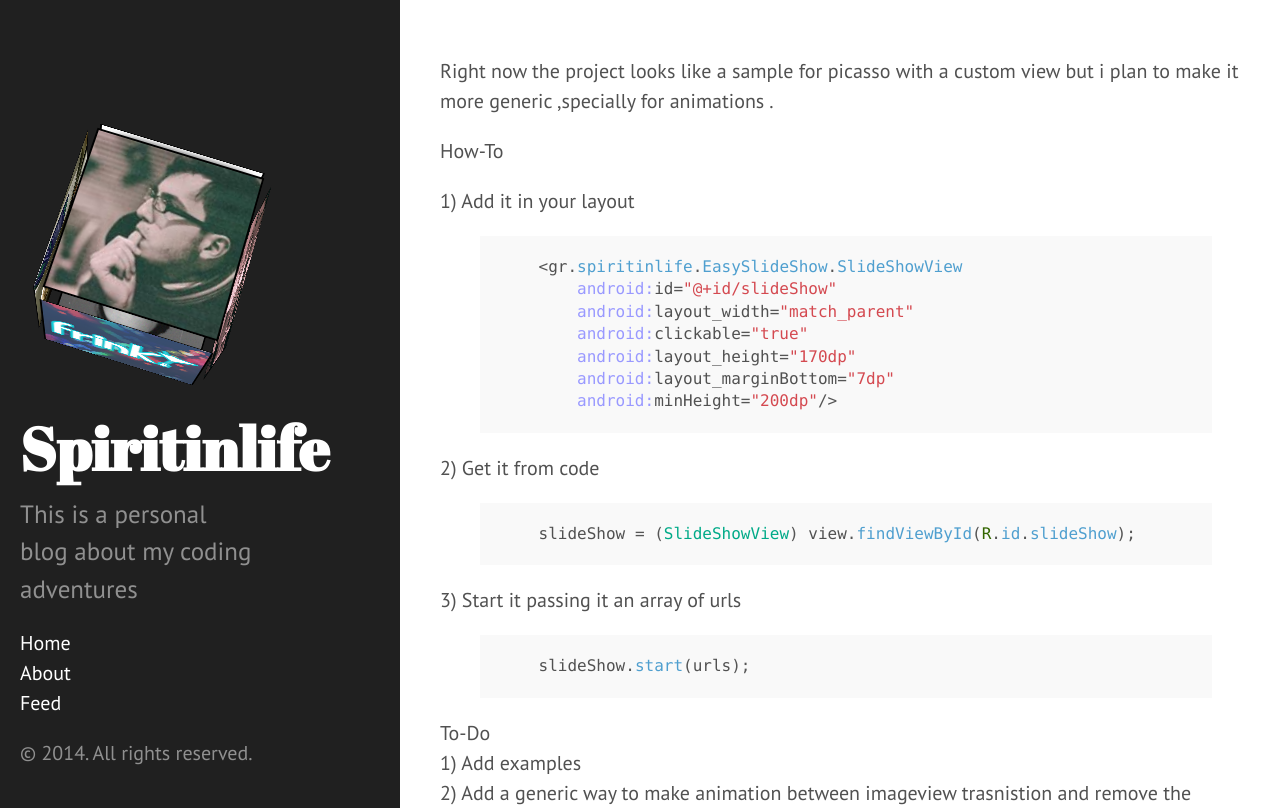
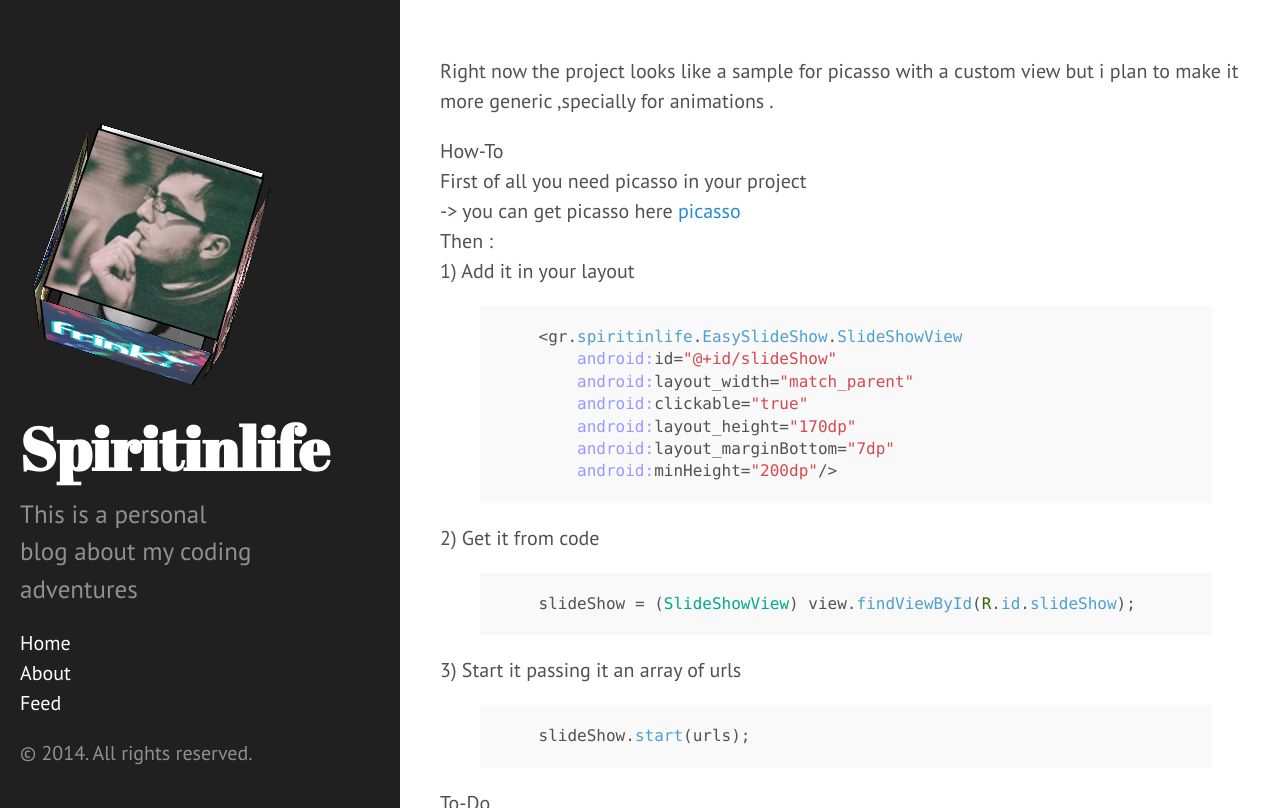
Before and after one commit to spiritinlife/spiritinlife.github.io, a Jekyll site: the page built from _posts/2014-10-17-Simple-Slide-Show-Android.markdown, in a window 1280 px wide and 900 px high, scrolled down 932 px, cut to the strip 92-900 px from the top of the window. Built offline with Jekyll 4.4.1, drawn with Linux system fonts in a browser that asks for light colours; Markdown is read by kramdown in place of the engine named in the settings; comment, search, counter and statistics services are not loaded.

Commit message:
Update 2014-10-17-Simple-Slide-Show-Android.markdown

```diff
--- a/_posts/2014-10-17-Simple-Slide-Show-Android.markdown
+++ b/_posts/2014-10-17-Simple-Slide-Show-Android.markdown
@@ -27,7 +27,9 @@ Right now the project looks like a sample for picasso with a custom view but i p
 
 
 How-To<br>
-
+First of all you need picasso in your project <br>
+   -> you can get picasso here <a href="https://github.com/square/picasso">picasso</a><br>
+Then :<br>
 1) Add it in your layout
 
 {% highlight java %}
```
